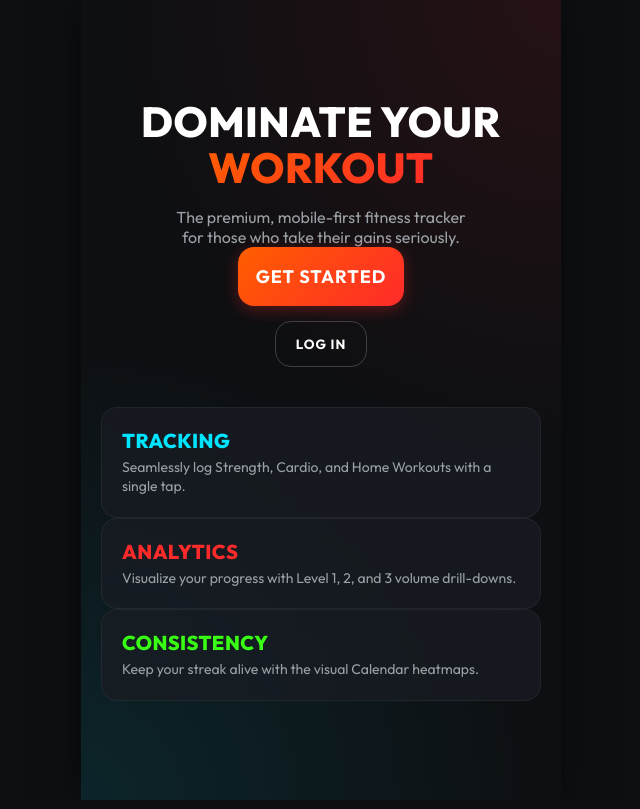
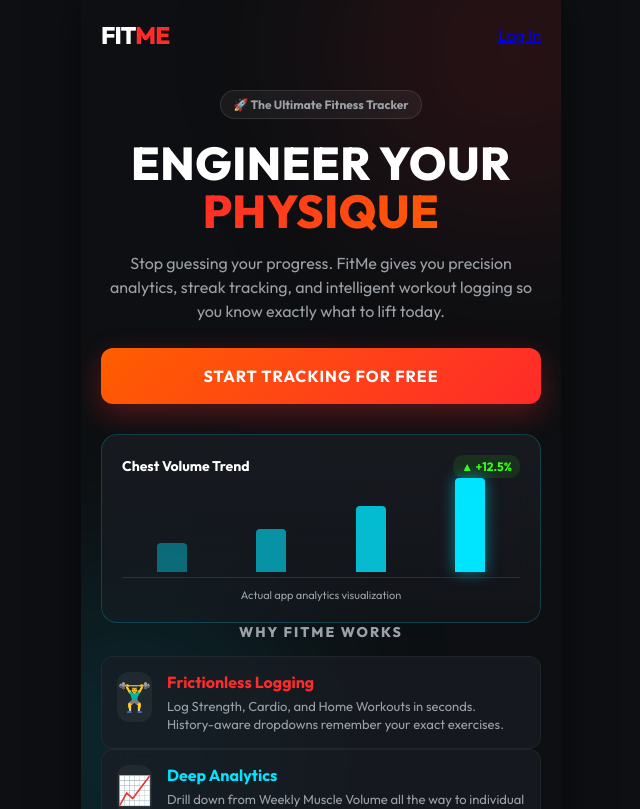
Before and after one commit to hmcommits/FitMe, a Next.js app: page / in a window 1280 px wide. Shown: the top 809 px of the page, without its empty margins (319-959 px from the left). Built offline with nearby package versions, Linux system fonts and the light colour scheme.

Commit message:
Enhanced page.js (landing page)

```diff
--- a/app/page.js
+++ b/app/page.js
@@ -5,70 +5,168 @@
 export default function LandingPage() {
   return (
     <div className="landing-container">
+      {/* Background Graphic Elements */}
+      <div className="glow-orb top-right"></div>
+      <div className="glow-orb bottom-left"></div>
+
+      <nav className="landing-nav">
+        <h2 className="logo">FIT<span style={{color: '#ff2a2a'}}>ME</span></h2>
+        <Link href="/login" className="login-link">Log In</Link>
+      </nav>
+
+      <main className="main-content">
         <div className="hero">
+          <div className="badge">🚀 The Ultimate Fitness Tracker</div>
           <h1 className="hero-title">
-          DOMINATE YOUR <br />
-          <span className="accent-gradient">WORKOUT</span>
+            ENGINEER YOUR <br />
+            <span className="accent-gradient">PHYSIQUE</span>
           </h1>
           <p className="hero-subtitle">
-          The premium, mobile-first fitness tracker for those who take their gains seriously.
+            Stop guessing your progress. FitMe gives you precision analytics, streak tracking, and intelligent workout logging so you know exactly what to lift today.
           </p>
 
-        <div className="cta-group mt-20">
-          <Link href="/login">
-            <button className="btn btn-primary w-100" style={{ padding: '18px', fontSize: '18px' }}>
-              GET STARTED
-            </button>
-          </Link>
-          <Link href="/login?mode=login">
-            <button className="btn w-100 mt-10" style={{ background: 'transparent', border: '1px solid rgba(255,255,255,0.2)' }}>
-              LOG IN
+          <div className="cta-group">
+            <Link href="/login" style={{textDecoration: 'none'}}>
+              <button className="btn btn-primary cta-btn">
+                START TRACKING FOR FREE
               </button>
             </Link>
           </div>
         </div>
 
+        {/* CSS Art: Mock Progress Dashboard to look attractive */}
+        <div className="progress-showcase glass-panel mt-20">
+          <div className="showcase-header">
+            <span style={{fontSize: '14px', fontWeight: 'bold'}}>Chest Volume Trend</span>
+            <span className="delta-badge">▲ +12.5%</span>
+          </div>
+
+          <div className="mock-chart mt-20">
+            <div className="mock-bar" style={{height: '30%', backgroundColor: 'rgba(0, 229, 255, 0.4)'}}></div>
+            <div className="mock-bar" style={{height: '45%', backgroundColor: 'rgba(0, 229, 255, 0.6)'}}></div>
+            <div className="mock-bar" style={{height: '70%', backgroundColor: 'rgba(0, 229, 255, 0.8)'}}></div>
+            <div className="mock-bar" style={{height: '100%', backgroundColor: '#00e5ff', boxShadow: '0 0 15px rgba(0,229,255,0.5)'}}></div>
+          </div>
+          <p style={{fontSize: '11px', color: 'var(--text-secondary)', textAlign: 'center', marginTop: '10px'}}>Actual app analytics visualization</p>
+        </div>
+
         <div className="features mt-20">
+          <h3 className="section-title">Why FitMe Works</h3>
+
           <div className="glass-panel feature-card">
-          <h3 style={{ color: '#00e5ff' }}>Tracking</h3>
-          <p>Seamlessly log Strength, Cardio, and Home Workouts with a single tap.</p>
-        </div>
-        <div className="glass-panel feature-card mt-10">
-          <h3 style={{ color: '#ff2a2a' }}>Analytics</h3>
-          <p>Visualize your progress with Level 1, 2, and 3 volume drill-downs.</p>
-        </div>
-        <div className="glass-panel feature-card mt-10">
-          <h3 style={{ color: '#39ff14' }}>Consistency</h3>
-          <p>Keep your streak alive with the visual Calendar heatmaps.</p>
+            <div className="feature-icon">🏋️‍♂️</div>
+            <div className="feature-text">
+              <h4 style={{ color: '#ff2a2a' }}>Frictionless Logging</h4>
+              <p>Log Strength, Cardio, and Home Workouts in seconds. History-aware dropdowns remember your exact exercises.</p>
             </div>
           </div>
+
+          <div className="glass-panel feature-card mt-10">
+            <div className="feature-icon">📈</div>
+            <div className="feature-text">
+              <h4 style={{ color: '#00e5ff' }}>Deep Analytics</h4>
+              <p>Drill down from Weekly Muscle Volume all the way to individual exercise trends (Weight, Reps, Workload).</p>
+            </div>
+          </div>
+
+          <div className="glass-panel feature-card mt-10">
+            <div className="feature-icon">🔥</div>
+            <div className="feature-text">
+              <h4 style={{ color: '#39ff14' }}>Streak Calendar</h4>
+              <p>A visual heatmap calendar proves your consistency. Missed days are gray, active days glow with the muscles you trained.</p>
+            </div>
+          </div>
+        </div>
+      </main>
 
       <style jsx>{`
         .landing-container {
           width: 100%;
           min-height: 100vh;
-          padding: 40px 20px;
+          position: relative;
+          overflow: hidden;
           display: flex;
           flex-direction: column;
-          justify-content: center;
-          background: radial-gradient(circle at top right, rgba(255,42,42,0.1), transparent 50%),
-                      radial-gradient(circle at bottom left, rgba(0,229,255,0.1), transparent 50%);
+          align-items: center;
+        }
+
+        .glow-orb {
+          position: absolute;
+          width: 300px;
+          height: 300px;
+          border-radius: 50%;
+          filter: blur(100px);
+          z-index: 0;
+        }
+        .top-right {
+          top: -100px;
+          right: -100px;
+          background: rgba(255, 42, 42, 0.15);
+        }
+        .bottom-left {
+          bottom: 100px;
+          left: -100px;
+          background: rgba(0, 229, 255, 0.15);
+        }
+
+        .landing-nav {
+          width: 100%;
+          max-width: 480px;
+          padding: 20px;
+          display: flex;
+          justify-content: space-between;
+          align-items: center;
+          z-index: 10;
+        }
+        .logo {
+          font-weight: 900;
+          font-size: 24px;
+          letter-spacing: -1px;
+        }
+        .login-link {
+          color: var(--text-primary);
+          text-decoration: none;
+          font-weight: 600;
+          font-size: 14px;
+        }
+
+        .main-content {
+          width: 100%;
+          max-width: 480px;
+          padding: 0 20px 60px 20px;
+          z-index: 10;
+          display: flex;
+          flex-direction: column;
         }
 
         .hero {
           text-align: center;
-          margin-bottom: 40px;
+          margin-top: 20px;
+          margin-bottom: 30px;
+        }
+
+        .badge {
+          display: inline-block;
+          background: rgba(255,255,255,0.05);
+          border: 1px solid rgba(255,255,255,0.1);
+          padding: 6px 12px;
+          border-radius: 20px;
+          font-size: 12px;
+          font-weight: 700;
+          margin-bottom: 20px;
+          color: var(--text-secondary);
         }
 
         .hero-title {
-          font-size: 42px;
-          line-height: 1.1;
+          font-size: 46px;
+          line-height: 1.05;
           margin-bottom: 15px;
           color: var(--text-primary);
+          text-transform: uppercase;
         }
 
         .accent-gradient {
-          background: linear-gradient(135deg, var(--accent-action), #ff2a2a);
+          background: linear-gradient(135deg, #ff2a2a, var(--accent-action));
           -webkit-background-clip: text;
           -webkit-text-fill-color: transparent;
         }
@@ -76,29 +174,91 @@
         .hero-subtitle {
           font-size: 16px;
           color: var(--text-secondary);
-          max-width: 300px;
-          margin: 0 auto;
+          margin: 0 auto 25px auto;
+          line-height: 1.5;
         }
 
-        .cta-group {
+        .cta-btn {
+          width: 100%;
+          padding: 18px;
+          font-size: 16px;
+          border-radius: 12px;
+          box-shadow: 0 10px 30px rgba(255, 42, 42, 0.3);
+        }
+
+        .progress-showcase {
+          padding: 20px;
+          border-radius: 16px;
+          background: linear-gradient(180deg, rgba(26, 29, 36, 0.8) 0%, rgba(26, 29, 36, 0.4) 100%);
+          border: 1px solid rgba(0, 229, 255, 0.2);
+        }
+
+        .showcase-header {
           display: flex;
-          flex-direction: column;
-          gap: 15px;
+          justify-content: space-between;
+          align-items: center;
+        }
+
+        .delta-badge {
+          background: rgba(57, 255, 20, 0.1);
+          color: #39ff14;
+          padding: 4px 8px;
+          border-radius: 10px;
+          font-size: 12px;
+          font-weight: 700;
+        }
+
+        .mock-chart {
+          display: flex;
+          align-items: flex-end;
+          justify-content: space-around;
+          height: 100px;
+          border-bottom: 1px solid rgba(255,255,255,0.1);
+          padding-bottom: 5px;
+        }
+
+        .mock-bar {
+          width: 30px;
+          border-radius: 4px 4px 0 0;
+        }
+
+        .section-title {
+          font-size: 14px;
+          color: var(--text-secondary);
+          text-transform: uppercase;
+          text-align: center;
+          margin-bottom: 15px;
+          letter-spacing: 2px;
         }
 
         .feature-card {
-          padding: 20px;
-          text-align: left;
+          display: flex;
+          align-items: flex-start;
+          gap: 15px;
+          padding: 15px;
+          border-radius: 12px;
         }
 
-        .feature-card h3 {
-          margin-bottom: 5px;
-          font-size: 20px;
+        .feature-icon {
+          font-size: 28px;
+          background: rgba(255,255,255,0.05);
+          width: 50px;
+          height: 50px;
+          display: flex;
+          align-items: center;
+          justify-content: center;
+          border-radius: 12px;
         }
 
-        .feature-card p {
+        .feature-text h4 {
+          margin: 0 0 5px 0;
+          font-size: 16px;
+        }
+
+        .feature-text p {
+          margin: 0;
           color: var(--text-secondary);
-          font-size: 14px;
+          font-size: 13px;
           line-height: 1.4;
         }
       `}</style>
```
Lines whose indentation alone changed are shown as unchanged.
